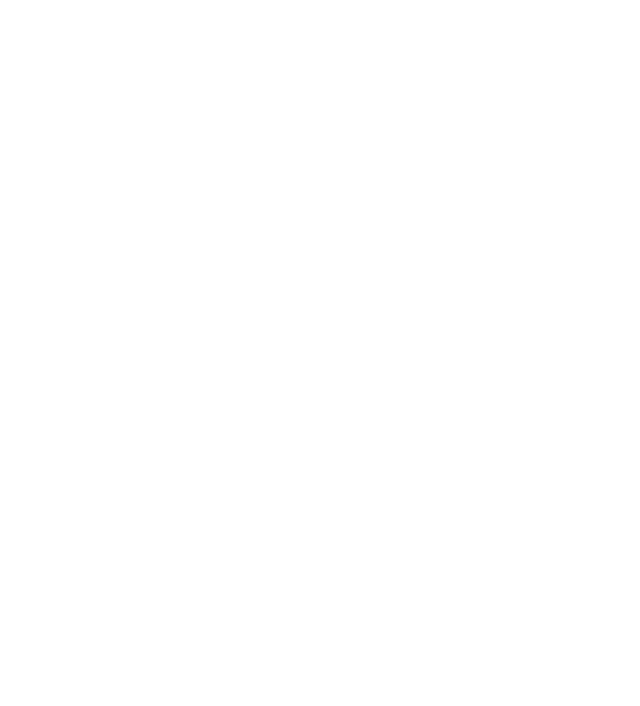
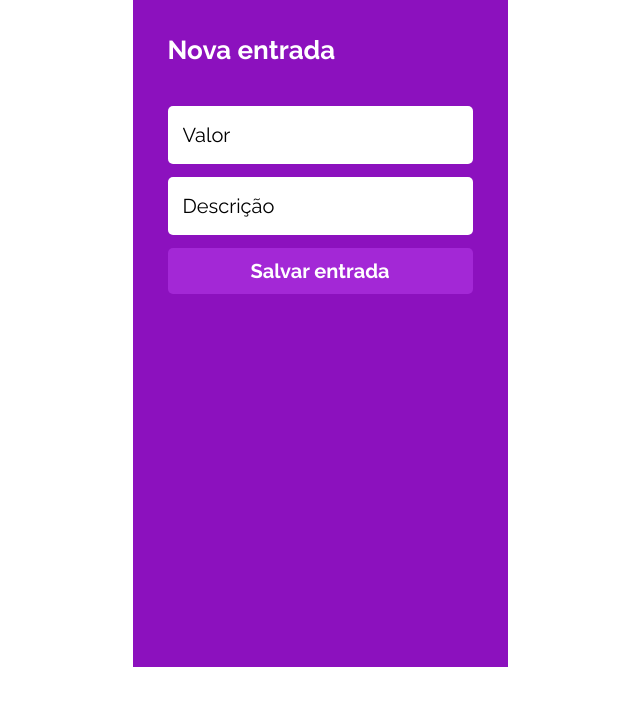
Before and after one commit to LorenaMMorais/projeto14-mywallet-front, a React (Create React App) app: page /home/nova-entrada in a window 1280 px wide. Before the commit this address had no page. Shown: the top 706 px of the page, without its empty margins (320-960 px from the left). Built offline with nearby package versions, Linux system fonts and the light colour scheme; a web font is replaced by a local one.

Commit message:
fix: all API routes

```diff
--- a/src/components/App.js
+++ b/src/components/App.js
@@ -15,10 +15,10 @@ export default function App() {
             <BrowserRouter>
                 <Routes>
                     <Route path='/' element={ <Login/> } />
-                    <Route path='/sign-up' element={ <Register/> } />
-                    <Route path='/transactions' element={ <Transactions /> } />
-                    <Route path='/transactions/inputs' element={ <Inputs /> } />
-                    <Route path='/transactions/outputs' element={ <Outputs /> } />
+                    <Route path='/cadastro' element={ <Register/> } />
+                    <Route path='/home' element={ <Transactions /> } />
+                    <Route path='/home/nova-entrada' element={ <Inputs /> } />
+                    <Route path='/home/nova-saida' element={ <Outputs /> } />
                 </Routes>
             </BrowserRouter>
         </UserContext.Provider>
--- a/src/components/Inputs.js
+++ b/src/components/Inputs.js
@@ -13,11 +13,11 @@ export default function Inputs(){
     });
     async function save(){
         try{
-            await axios.post('http://localhost:5000/transactions/inputs', datas, {
+            await axios.post('http://localhost:5000/home/nova-entrada', datas, {
                 headers: {Authorization: `Bearer ${user.token}`}
             });
             alert('Transação concluída');
-            navigate('/transactions');
+            navigate('/home');
         }catch(error){
             console.log(user);
             alert(error);
--- a/src/components/Login.js
+++ b/src/components/Login.js
@@ -18,7 +18,7 @@ export default function Login() {
             await axios.post('http://localhost:5000', datas);
             setUser(datas);
             alert('Sucesso no login');
-            navigate('/transactions');
+            navigate('/home');
         }catch(error){
             alert(error.response.datas);
         }
@@ -30,7 +30,7 @@ export default function Login() {
             <Input placeholder = 'E-mail' value={datas.email} onChange={e => setDatas({...datas, email: e.target.value})}/>
             <Input placeholder = 'Senha'value={datas.password} onChange={e => setDatas({...datas, password: e.target.value})}/>
             <Button onClick={login} >Entrar</Button>
-            <Register onClick={() => navigate('/sign-up')} >Primeira vez? Cadastre-se!</Register>
+            <Register onClick={() => navigate('/cadastro')} >Primeira vez? Cadastre-se!</Register>
         </Container>
     );
 }
--- a/src/components/Outputs.js
+++ b/src/components/Outputs.js
@@ -14,11 +14,11 @@ export default function Outputs() {
 
     async function save() {
         try {
-            await axios.post('http://localhost:5000/transactions/outputs', datas, {
+            await axios.post('http://localhost:5000/home/nova-saida', datas, {
                 headers: {Authorization: `Bearer ${user.token}`}
             });
             alert('Transação concluída');
-            navigate('/transactions');
+            navigate('/home');
         } catch(error) {
             alert(error.response.datas);
         }
--- a/src/components/Register.js
+++ b/src/components/Register.js
@@ -14,7 +14,7 @@ export default function Register(){
 
     async function register(){
         try{
-            await axios.post('http://localhost:5000/sign-up', datas);
+            await axios.post('http://localhost:5000/cadastro', datas);
             alert('Cadastro realizado com sucesso!');
             navigate('/');
         }catch (error){
--- a/src/components/Transactions.js
+++ b/src/components/Transactions.js
@@ -1,7 +1,6 @@
 import styled from 'styled-components';
 import axios from 'axios';
 import {FaSignOutAlt} from 'react-icons/fa';
-import {BallTriangle} from 'react-loader-spinner';
 import { useNavigate } from 'react-router-dom';
 import { useContext, useEffect, useState } from 'react';
 import UserContext from '../context/UserContext.js';
@@ -17,14 +16,14 @@ export default function Transactions(){
             try{
                 getData();
             }catch(error){
-                alert('Erro ao obter transações');
+                alert('Erro ao obter transações', error);
                 console.log(error);
             }
         })();
     }, []);
 
     async function getData() {
-        const transactions = await axios.get('http://localhost:5000/transactions', {
+        const transactions = await axios.get('http://localhost:5000/home', {
             headers: {Authorization: `Bearer ${user.token}`}
         });
         setTransactions(transactions.data);
@@ -34,7 +33,7 @@ export default function Transactions(){
         try {
             const confirmExclude = window.confirm('Tem certeza que deseja apagar essa transação?');
             if (confirmExclude) {
-                await axios.delete('http://localhost:5000/transactions/${transaction._id}', {
+                await axios.delete('http://localhost:5000/home/${transaction._id}', {
                     headers: {Authorization: `Bearer ${user.token}`}
                 });
                 getData();
```
